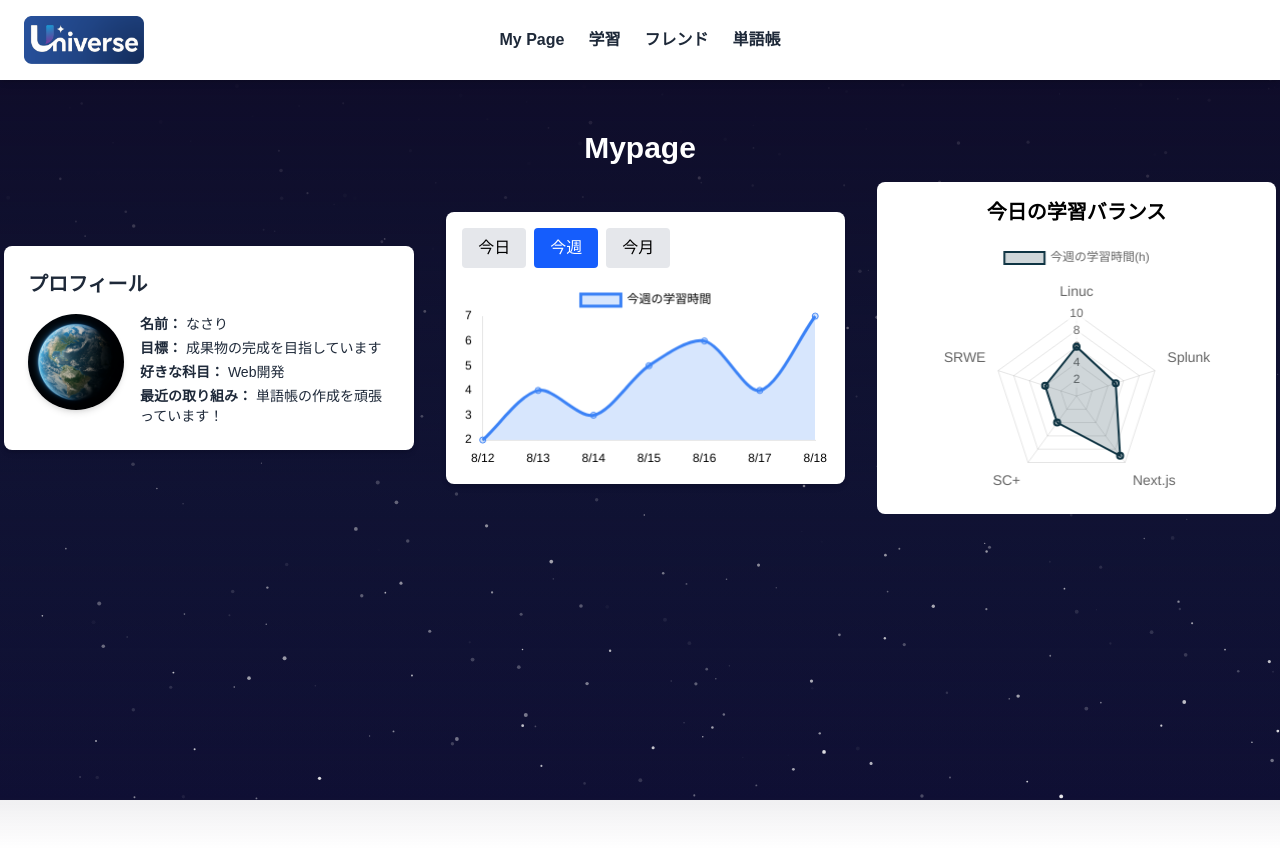
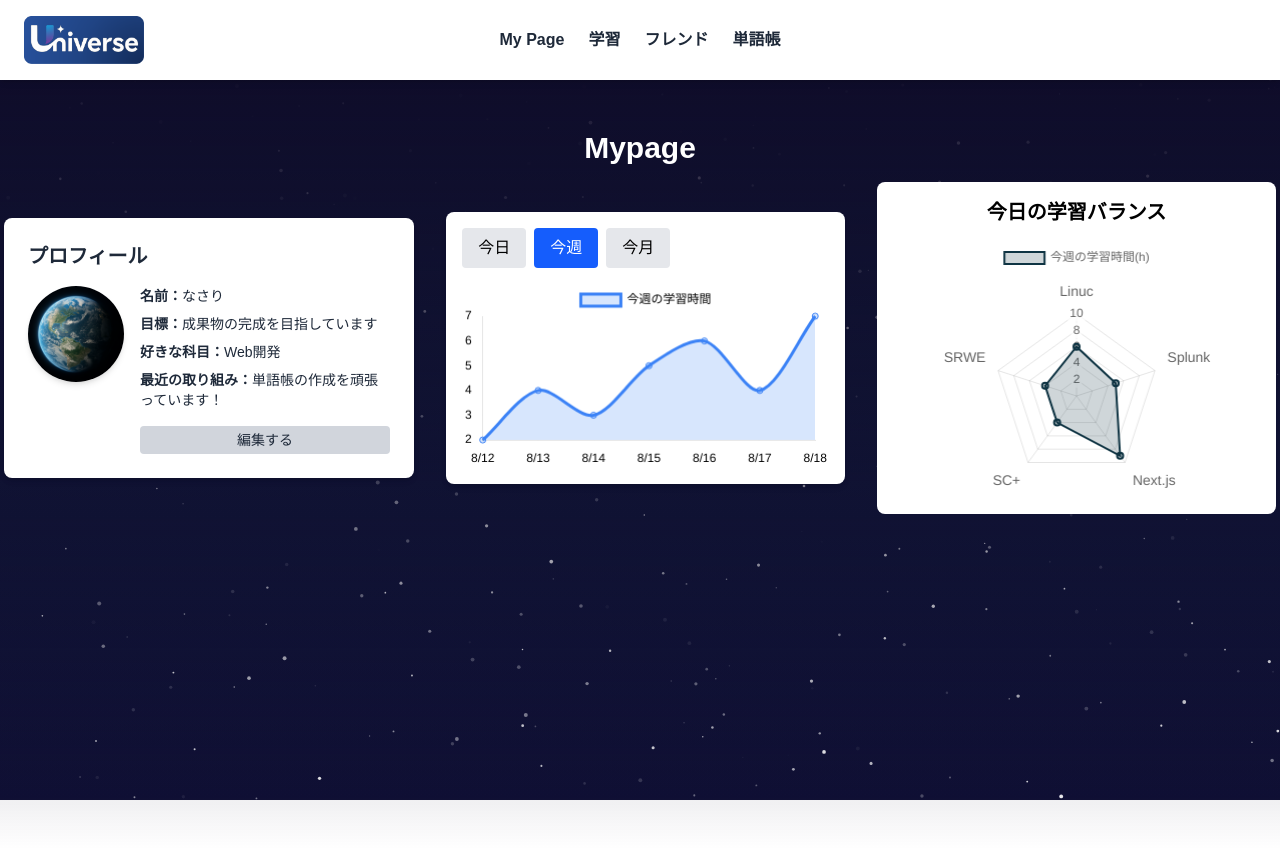
Before and after one commit to S-Onno/hackathon_8.23-24, a Next.js app in the folder practice-for-app/: page /mypage in a window 1280 px wide. Shown: the top 850 px of the page. Built offline with nearby package versions, Linux system fonts and the light colour scheme.

Commit message:
一時的なコミット

```diff
--- a/practice-for-app/src/app/components/ProfileCard.tsx
+++ b/practice-for-app/src/app/components/ProfileCard.tsx
@@ -1,6 +1,33 @@
+'use client';
+import { useState, useEffect } from 'react';
+
 export default function ProfileCard() {
+  const defaultProfile = {
+    name: 'なさり',
+    goal: '成果物の完成を目指しています',
+    favoriteSubject: 'Web開発',
+    recentEffort: '単語帳の作成を頑張っています！',
+  };
+
+  const [profile, setProfile] = useState(defaultProfile);
+  const [isEditing, setIsEditing] = useState(false);
+
+  const handleSubmit = (e: React.FormEvent) => {
+    e.preventDefault();
+    localStorage.setItem('profile', JSON.stringify(profile));
+    setIsEditing(false);
+  };
+
+  useEffect(() => {
+    const storedProfile = localStorage.getItem('profile');
+    if (storedProfile) {
+      setProfile(JSON.parse(storedProfile));
+    }
+  }, []);
+
   return (
-    <div className="bg-white text-gray-800 rounded-lg shadow-md p-6 w-full max-w-md h-full flex flex-col justify-between">      <h2 className="text-xl font-bold mb-4">プロフィール</h2>
+    <div className="bg-white text-gray-800 rounded-lg shadow-md p-6 w-full max-w-md h-full flex flex-col justify-between">
+      <h2 className="text-xl font-bold mb-4">プロフィール</h2>
 
       <div className="flex items-start gap-4">
         {/* 地球画像 */}
@@ -12,12 +39,56 @@ export default function ProfileCard() {
           />
         </div>
 
-        {/* プロフィールテキスト */}
-        <div className="flex flex-col text-sm space-y-1">
-          <p><span className="font-semibold">名前：</span> なさり</p>
-          <p><span className="font-semibold">目標：</span> 成果物の完成を目指しています</p>
-          <p><span className="font-semibold">好きな科目：</span> Web開発</p>
-          <p><span className="font-semibold">最近の取り組み：</span> 単語帳の作成を頑張っています！</p>
+        {/* プロフィール表示 or 編集フォーム */}
+        <div className="flex flex-col text-sm space-y-2 flex-1">
+          {isEditing ? (
+          <form onSubmit={handleSubmit} className="space-y-2">
+                <input
+                type="text"
+                value={profile.name}
+                onChange={(e) => setProfile({ ...profile, name: e.target.value })}
+                className="border p-1 rounded w-full"
+              />
+              <input
+                type="text"
+                value={profile.goal}
+                onChange={(e) => setProfile({ ...profile, goal: e.target.value })}
+                className="border p-1 rounded w-full"
+              />
+              <input
+                type="text"
+                value={profile.favoriteSubject}
+                onChange={(e) => setProfile({ ...profile, favoriteSubject: e.target.value })}
+                className="border p-1 rounded w-full"
+              />
+              <input
+                type="text"
+                maxLength={300}
+                value={profile.recentEffort}
+                onChange={(e) => setProfile({ ...profile, recentEffort: e.target.value })}
+                className="border p-1 rounded w-full"
+              />
+              <button
+                type="submit"
+                className="mt-2 px-3 py-1 bg-blue-600 text-white rounded hover:bg-blue-700"
+              >
+                保存する
+              </button>
+            </form>
+          ) : (
+            <>
+              <p><span className="font-semibold">名前：</span>{profile.name}</p>
+              <p><span className="font-semibold">目標：</span>{profile.goal}</p>
+              <p><span className="font-semibold">好きな科目：</span>{profile.favoriteSubject}</p>
+              <p><span className="font-semibold">最近の取り組み：</span>{profile.recentEffort}</p>
+              <button
+                onClick={() => setIsEditing(true)}
+                className="mt-2 px-3 py-1 bg-gray-300 text-gray-800 rounded hover:bg-gray-400"
+              >
+                編集する
+              </button>
+            </>
+          )}
         </div>
       </div>
     </div>
--- a/practice-for-app/src/app/study/page.tsx
+++ b/practice-for-app/src/app/study/page.tsx
@@ -102,9 +102,8 @@ export default function StudyPage() {
       <StarCanvas />
 
       {/* タイマーUI本体 */}
+      <h2 className="text-3xl font-bold text-center mb-12">学習時間記録</h2>
       <div className="bg-white text-gray-800 rounded-lg shadow-lg p-6 gap-4 w-full max-w-md flex flex-col items-center">
-        <h2 className="text-xl font-bold mb-4">学習時間記録</h2>
-
         {/* モード切り替えボタン（タイマー／ストップウォッチ／ポモドーロ） */}
         <div className="flex gap-4 mb-20">
           {["timer", "stopwatch", "pomodoro"].map((m) => (
@@ -180,11 +179,6 @@ export default function StudyPage() {
           </button>
         </div>
       </div>
-
-      {/* ページトップに戻るボタン
-      <div className="w-full flex justify-start">
-        <BackToTopButton />
-      </div> */}
     </div>
   );
 }
```
